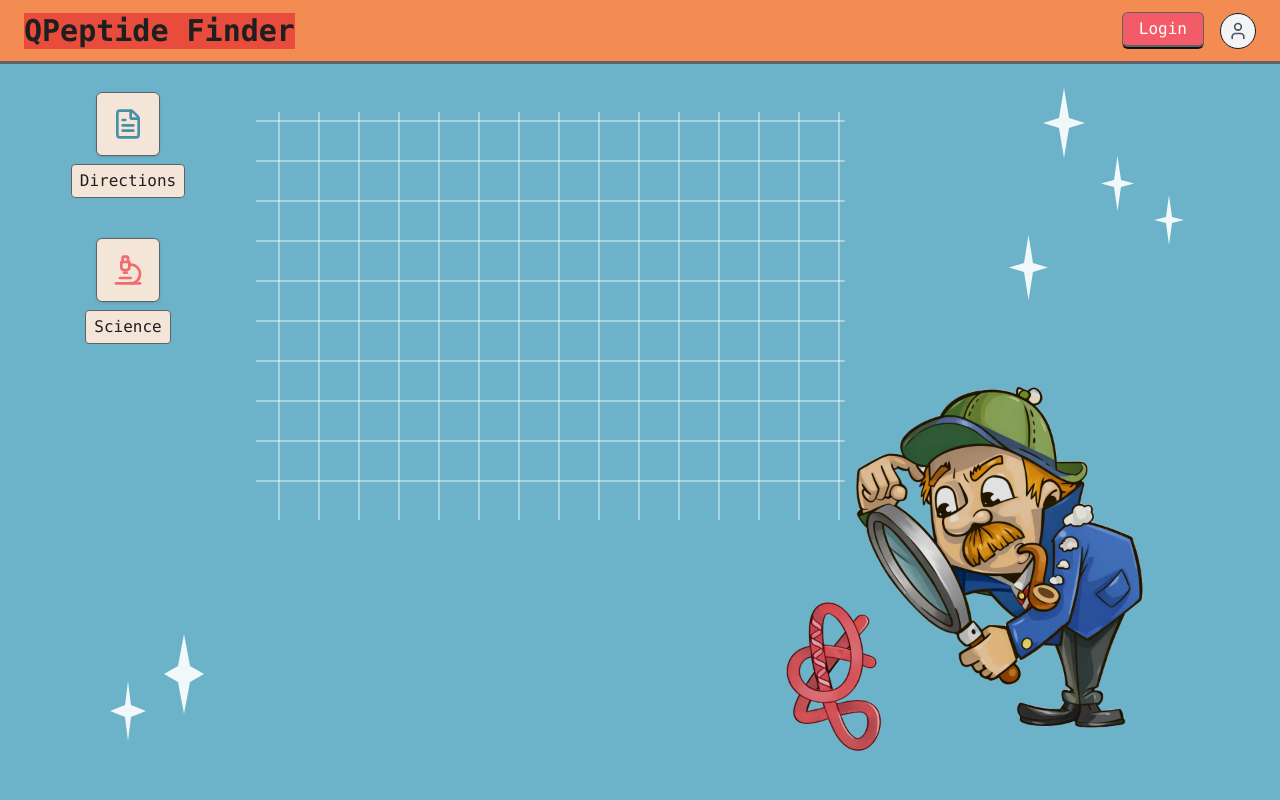
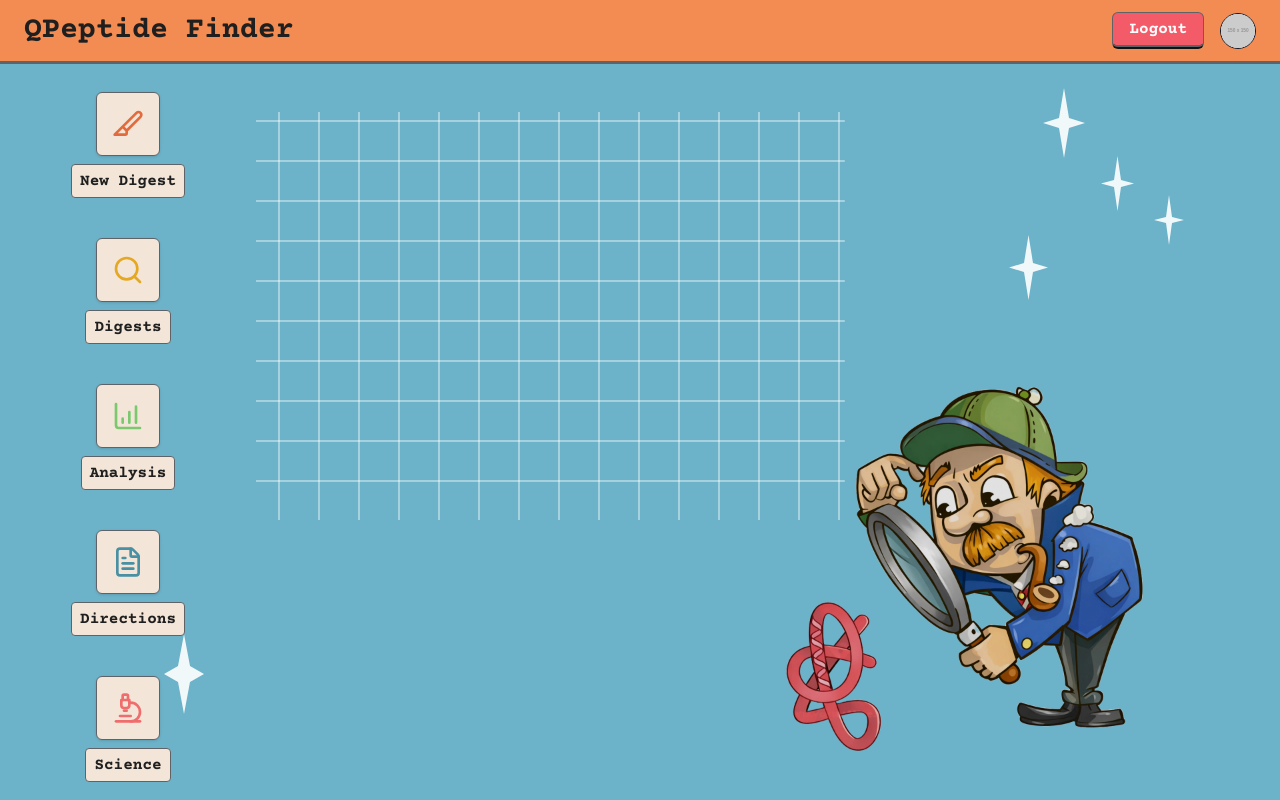
Before and after one commit to jdabassett/qpeptide-finder-frontend, a Next.js app: page / in a window 1280 px wide. Built offline with nearby package versions, Linux system fonts and the light colour scheme; no server answers.

Commit message:
feat: mock user

```diff
--- a/app/globals.css
+++ b/app/globals.css
@@ -53,14 +53,10 @@
 }
 
 
-/* @theme inline {
-  --color-background: #E74C3C;
+@theme inline {
   --font-mono: var(--font-courier);
-} */
+}
 
-@theme {
-  --color-red: #E74C3C;
-}
 
 @layer base {
   html {
--- a/app/page.tsx
+++ b/app/page.tsx
@@ -1,22 +1,21 @@
 'use client';
 
-import { useUser } from '@auth0/nextjs-auth0/client';
+import { useUserContext } from '@/components/providers/AuthProvider';
 import MainLayout from '@/components/layout/MainLayout';
 
 export default function Home() {
-  const { user, isLoading } = useUser();
-  const isAuthenticated = !!user;
+  const { isLoading } = useUserContext();
 
   if (isLoading) {
     return (
-      <MainLayout isAuthenticated={false}>
+      <MainLayout>
         <div>Loading...</div>
       </MainLayout>
     );
   }
 
   return (
-    <MainLayout isAuthenticated={isAuthenticated}>
+    <MainLayout>
       <div/>
     </MainLayout>
   );
--- a/components/layout/MainLayout.tsx
+++ b/components/layout/MainLayout.tsx
@@ -6,21 +6,25 @@ import Sidebar from './Sidebar';
 import UniversalModal from '../modals/UniversalModal';
 import Logo from '../logo';
 import LoginContent from '../modals/content/Login';
+import LogoutContent from '../modals/content/Logout';
+import { useUserContext } from '@/components/providers/AuthProvider';
 import type { ModalType } from '../modals/modalTypes';
 
 interface MainLayoutProps {
   children: React.ReactNode;
-  isAuthenticated?: boolean;
 }
 
-const modalContentMap: Record<string, React.ComponentType> = {
+const modalContentMap: Record<string, React.ComponentType<any>> = {
   'login': LoginContent,
+  'logout': LogoutContent,
 };
 const modalTitleMap: Record<string, string> = {
   'login': 'Login',
+  'logout': 'Logout',
 };
 
-export default function MainLayout({ children, isAuthenticated = false }: MainLayoutProps) {
+export default function MainLayout({ children }: MainLayoutProps) {
+  const { isAuthenticated } = useUserContext();
   const [activeModal, setActiveModal] = useState<ModalType>(null);
 
   const handleFileClick = (fileName: string) => {
@@ -35,7 +39,7 @@ export default function MainLayout({ children, isAuthenticated = false }: MainLa
   };
 
   const handleLoginClick = () => {
-    setActiveModal('login');
+    setActiveModal(isAuthenticated ? 'logout' : 'login');
   };
 
   const closeModal = () => {
@@ -43,16 +47,15 @@ export default function MainLayout({ children, isAuthenticated = false }: MainLa
   };
 
   const ModalContent = activeModal ? modalContentMap[activeModal] : null;
-  const modalTitle = activeModal ? modalTitleMap[activeModal] : '';
+  const modalTitle = activeModal ? modalTitleMap[activeModal] || '' : '';
+
 
   return (
     <div className="flex min-h-screen">
       <TopBar
-        isAuthenticated={isAuthenticated}
         onLoginClick={handleLoginClick}
       />
       <Sidebar
-        isAuthenticated={isAuthenticated}
         onFileClick={handleFileClick}
       />
 
@@ -72,7 +75,11 @@ export default function MainLayout({ children, isAuthenticated = false }: MainLa
           onClose={closeModal}
           title={modalTitle}
         >
-          <ModalContent />
+          {activeModal === 'logout' ? (
+            <ModalContent onClose={closeModal} />
+          ) : (
+            <ModalContent />
+          )}
         </UniversalModal>
       )}
     </div>
--- a/components/layout/Sidebar.tsx
+++ b/components/layout/Sidebar.tsx
@@ -2,13 +2,15 @@
 
 import { useState } from 'react';
 import { FileText, Lock, Search, Slice, ChartColumnIncreasing, Microscope} from 'lucide-react';
+import { useUserContext } from '@/components/providers/AuthProvider';
 
 interface SidebarProps {
-  isAuthenticated?: boolean;
   onFileClick: (fileName: string) => void;
 }
 
-export default function Sidebar({ isAuthenticated = false, onFileClick }: SidebarProps) {
+export default function Sidebar({onFileClick }: SidebarProps) {
+  const { isAuthenticated } = useUserContext();
+
   const publicFiles = [
     { name: 'Directions', icon: FileText, color: 'var(--blue)' },
     { name: 'Science', icon: Microscope, color: 'var(--light-red)' },
--- a/components/layout/TopBar.tsx
+++ b/components/layout/TopBar.tsx
@@ -2,7 +2,7 @@
 
 import { User } from 'lucide-react';
 import { useState } from 'react';
-import { useUser } from '@auth0/nextjs-auth0/client';
+import { useUserContext } from '@/components/providers/AuthProvider';
 
 interface TopBarProps {
   onLoginClick?: () => void;
@@ -10,16 +10,11 @@ interface TopBarProps {
 
 export default function TopBar({onLoginClick}: TopBarProps) {
   const [showTooltip, setShowTooltip] = useState(false);
-  const { user } = useUser();
-  const isAuthenticated = !!user;
+  const { user, isAuthenticated } = useUserContext();
   const displayName = user?.name || user?.email || 'No User';
 
   const handleAuthClick = () => {
-    if (isAuthenticated) {
-      window.location.href = '/api/auth/logout';
-    } else {
-      onLoginClick?.();
-    }
+    onLoginClick?.();
   };
 
 
@@ -58,8 +53,16 @@ export default function TopBar({onLoginClick}: TopBarProps) {
         <div className="relative"
          onMouseEnter={() => setShowTooltip(true)}
          onMouseLeave={() => setShowTooltip(false)}>
-          <div className="w-8 h-8 sm:w-9 sm:h-9 rounded-full bg-gray-100 border border-gray-900 flex items-center justify-center hover:bg-gray-200 transition-colors cursor-pointer">
-            <User className="w-4 h-4 sm:w-5 sm:h-5 text-gray-600" />
+          <div className="w-8 h-8 sm:w-9 sm:h-9 rounded-full bg-gray-100 border border-gray-900 flex items-center justify-center hover:bg-gray-200 transition-colors cursor-pointer overflow-hidden">
+            {user?.picture ? (
+              <img
+                src={user.picture}
+                alt={displayName}
+                className="w-full h-full object-cover"
+              />
+            ) : (
+              <User className="w-4 h-4 sm:w-5 sm:h-5 text-gray-600" />
+            )}
           </div>
           {showTooltip && (
             <div className="absolute right-0 top-full mt-2 px-3 py-1.5 bg-gray-900 text-white text-xs rounded-md whitespace-nowrap shadow-lg z-50">
--- /dev/null
+++ b/components/modals/content/Logout.tsx
@@ -0,0 +1,115 @@
+'use client';
+
+import { useUserContext } from '@/components/providers/AuthProvider';
+import { useState } from 'react';
+import { LogOut, User, Mail, X } from 'lucide-react';
+
+interface LogoutContentProps {
+  onClose?: () => void;
+}
+
+export default function LogoutContent({ onClose }: LogoutContentProps) {
+  const { user } = useUserContext();
+  const [isLoggingOut, setIsLoggingOut] = useState(false);
+
+  const handleLogout = async () => {
+    setIsLoggingOut(true);
+    window.location.href = '/api/auth/logout';
+  };
+
+  const handleCancel = () => {
+    onClose?.();
+  };
+
+  return (
+    <div className="space-y-6">
+      <div className="text-center">
+        <div className="inline-flex items-center justify-center w-20 h-20 rounded-full mb-4"
+          style={{ backgroundColor: 'var(--light-blue)' }}>
+          {user?.picture ? (
+            <img
+              src={user.picture}
+              alt={user?.name || 'User'}
+              className="w-20 h-20 rounded-full"
+            />
+          ) : (
+            <User className="w-10 h-10" style={{ color: 'var(--blue)' }} />
+          )}
+        </div>
+        <h2 className="text-2xl font-bold mb-2" style={{ color: 'var(--black)' }}>
+          Are you sure you want to logout?
+        </h2>
+        <div className="space-y-2 mb-6">
+          <p className="text-lg font-medium" style={{ color: 'var(--black)' }}>
+            {user?.name || 'User'}
+          </p>
+          {user?.email && (
+            <p className="text-sm flex items-center justify-center gap-2"
+              style={{ color: 'var(--dark-gray)' }}>
+              <Mail className="w-4 h-4" />
+              {user.email}
+            </p>
+          )}
+        </div>
+        <p className="text-sm" style={{ color: 'var(--dark-gray)' }}>
+          You'll need to sign in again to access your account.
+        </p>
+      </div>
+
+      <div className="border-t pt-6" style={{ borderColor: 'var(--dark-gray)' }}>
+        <div className="flex gap-3">
+          <button
+            onClick={handleCancel}
+            disabled={isLoggingOut}
+            className="flex-1 px-6 py-3 font-medium transition-all flex items-center justify-center gap-2"
+            style={{
+              backgroundColor: isLoggingOut ? 'var(--gray)' : 'var(--cream)',
+              color: 'var(--black)',
+              border: '1px ridge var(--dark-gray)',
+              borderBottom: '4px ridge var(--dark-gray)',
+              opacity: isLoggingOut ? 0.6 : 1,
+            }}
+            onMouseEnter={(e) => {
+              if (!isLoggingOut) {
+                e.currentTarget.style.backgroundColor = 'var(--light-gray)';
+              }
+            }}
+            onMouseLeave={(e) => {
+              if (!isLoggingOut) {
+                e.currentTarget.style.backgroundColor = 'var(--cream)';
+              }
+            }}
+          >
+            <X className="w-5 h-5" />
+            Cancel
+          </button>
+          <button
+            onClick={handleLogout}
+            disabled={isLoggingOut}
+            className="flex-1 px-6 py-3 font-medium transition-all flex items-center justify-center gap-2"
+            style={{
+              backgroundColor: isLoggingOut ? 'var(--gray)' : 'var(--rainbow-red)',
+              color: 'var(--cream)',
+              border: '1px ridge var(--dark-gray)',
+              borderBottom: '4px ridge var(--dark-gray)',
+              opacity: isLoggingOut ? 0.6 : 1,
+            }}
+            onMouseEnter={(e) => {
+              if (!isLoggingOut) {
+                e.currentTarget.style.backgroundColor = 'var(--red)';
+              }
+            }}
+            onMouseLeave={(e) => {
+              if (!isLoggingOut) {
+                e.currentTarget.style.backgroundColor = 'var(--rainbow-red)';
+              }
+            }}
+          >
+            <LogOut className="w-5 h-5" />
+            {isLoggingOut ? 'Logging out...' : 'Logout'}
+          </button>
+        </div>
+      </div>
+    </div>
+  );
+}
--- a/components/modals/modalTypes.ts
+++ b/components/modals/modalTypes.ts
@@ -1,5 +1,6 @@
 export type ModalType =
   | 'login'
+  | 'logout'
   | 'new-digest'
   | 'digests'
   | 'analysis'
--- a/components/providers/AuthProvider.tsx
+++ b/components/providers/AuthProvider.tsx
@@ -1,11 +1,77 @@
 'use client';
 
-import { Auth0Provider } from '@auth0/nextjs-auth0/client';
+import { Auth0Provider, useUser } from '@auth0/nextjs-auth0/client';
+import { createContext, useContext, ReactNode } from 'react';
+
+interface UserContextType {
+  user: {
+    name?: string | null;
+    email?: string | null;
+    picture?: string | null;
+  } | null | undefined;
+  isLoading: boolean;
+  isAuthenticated: boolean;
+}
+
+const UserContext = createContext<UserContextType | undefined>(undefined);
+
+// TODO: remove after local testing
+function getMockUser() {
+  if (process.env.NODE_ENV !== 'development') return null;
+
+  if (process.env.NEXT_PUBLIC_MOCK_USER === 'true') {
+    return {
+      name: process.env.NEXT_PUBLIC_MOCK_USER_NAME || 'Test User',
+      email: process.env.NEXT_PUBLIC_MOCK_USER_EMAIL || 'test@example.com',
+      picture: process.env.NEXT_PUBLIC_MOCK_USER_PICTURE || null,
+    };
+  }
+  return null;
+}
+
+function AuthProviderInner({ children }: { children: ReactNode }) {
+  const { user: auth0User, isLoading: auth0Loading } = useUser();
+
+  const mockUser = getMockUser();
+  const user = mockUser || auth0User;
+  const isLoading = auth0Loading && !mockUser;
+  const isAuthenticated = !!user;
+
+  const value: UserContextType = {
+    user: user ? {
+      name: user.name || null,
+      email: user.email || null,
+      picture: user.picture || null,
+    } : null,
+    isLoading,
+    isAuthenticated,
+  };
+
+  return (
+    <UserContext.Provider value={value}>
+      {children}
+    </UserContext.Provider>
+  );
+}
 
 export default function AuthProvider({
   children,
 }: {
   children: React.ReactNode;
 }) {
-  return <Auth0Provider>{children}</Auth0Provider>;
+  return (
+    <Auth0Provider>
+      <AuthProviderInner>
+        {children}
+      </AuthProviderInner>
+    </Auth0Provider>
+  );
 }
+
+export function useUserContext() {
+  const context = useContext(UserContext);
+  if (context === undefined) {
+    throw new Error('useUserContext must be used within an AuthProvider');
+  }
+  return context;
+}
```
Also changed, not shown: 1 other file (tests, documents, lock files or other folders).
